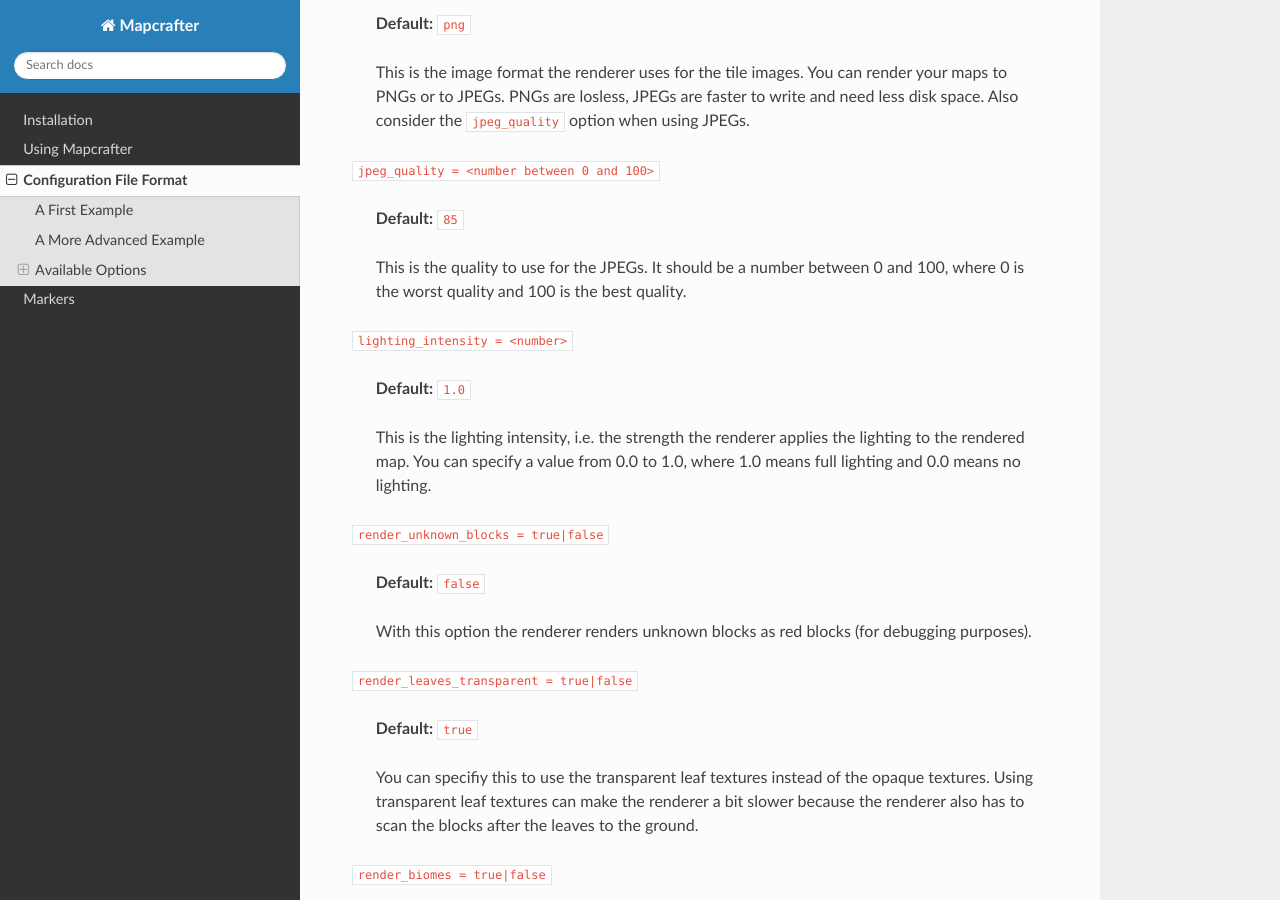
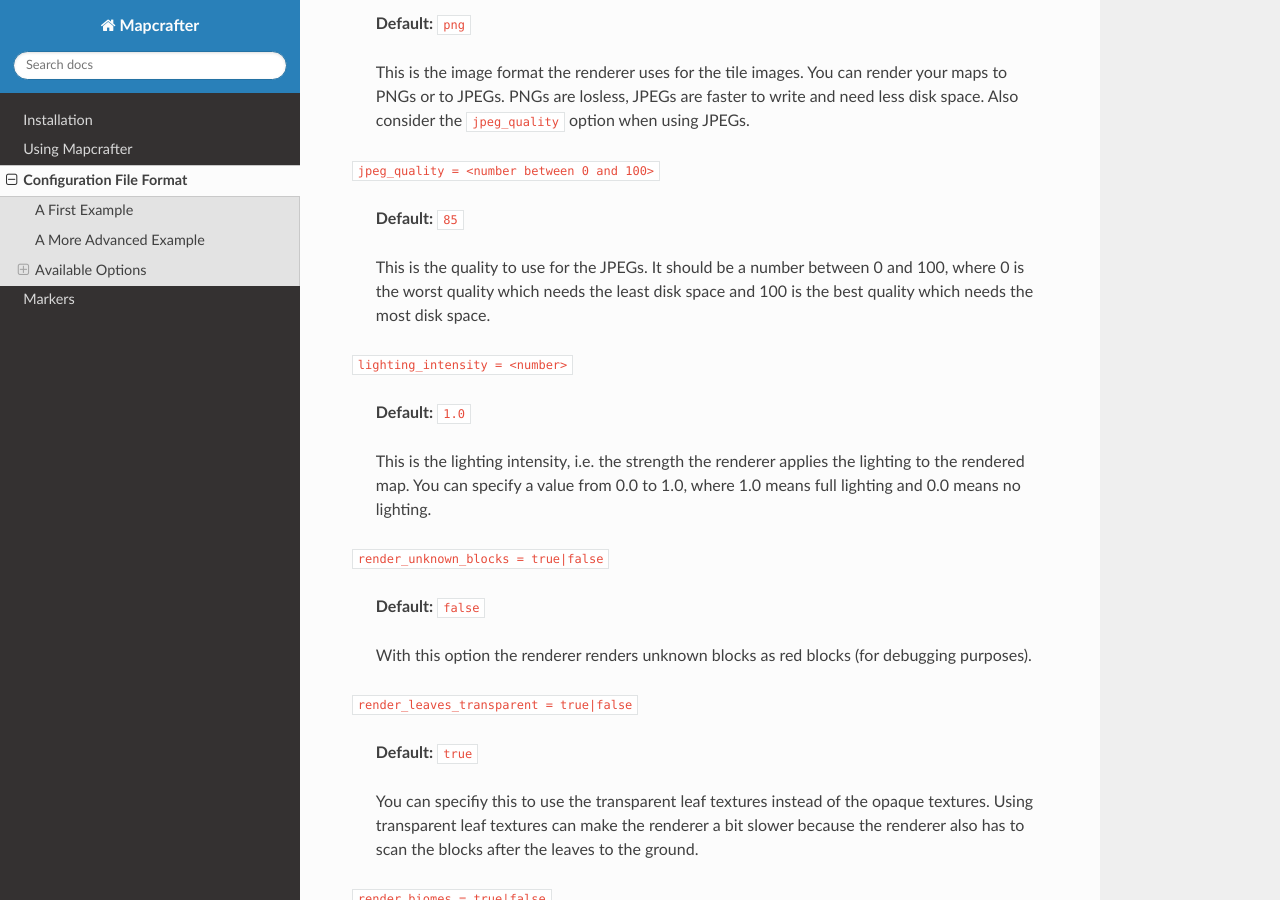
Before and after one commit to mapcrafter/mapcrafter, a Sphinx documentation site: the page built from docs/configuration.rst, in a window 1280 px wide and 900 px high, scrolled down 7546 px. Built offline with Sphinx 7.4.7 and the Read the Docs theme 2.0.0, drawn with Linux system fonts in a browser that asks for light colours.

Commit message:
Added libjpeg to the list of installed packages, tweaked description of jpeg_quality.

```diff
--- a/docs/configuration.rst
+++ b/docs/configuration.rst
@@ -361,7 +361,8 @@ Map Options
     **Default:** ``85``
 
     This is the quality to use for the JPEGs. It should be a number
-    between 0 and 100, where 0 is the worst quality and 100 is the best quality.
+    between 0 and 100, where 0 is the worst quality which needs the least disk space
+    and 100 is the best quality which needs the most disk space.
 
 ``lighting_intensity = <number>``
 
--- a/docs/installation.rst
+++ b/docs/installation.rst
@@ -33,7 +33,7 @@ GitHub if you want the newest version::
 Make sure you have all requirements installed. If you are on a Debian-like
 Linux system, you can install these packages with apt::
 
-    sudo apt-get install libpng12-dev libboost-iostreams-dev \
+    sudo apt-get install libpng-dev libjpeg-dev libboost-iostreams-dev \
     libboost-system-dev libboost-filesystem-dev libboost-program-options-dev
 
 Then you can go into the directory with the Mapcrafter source (for example
```
